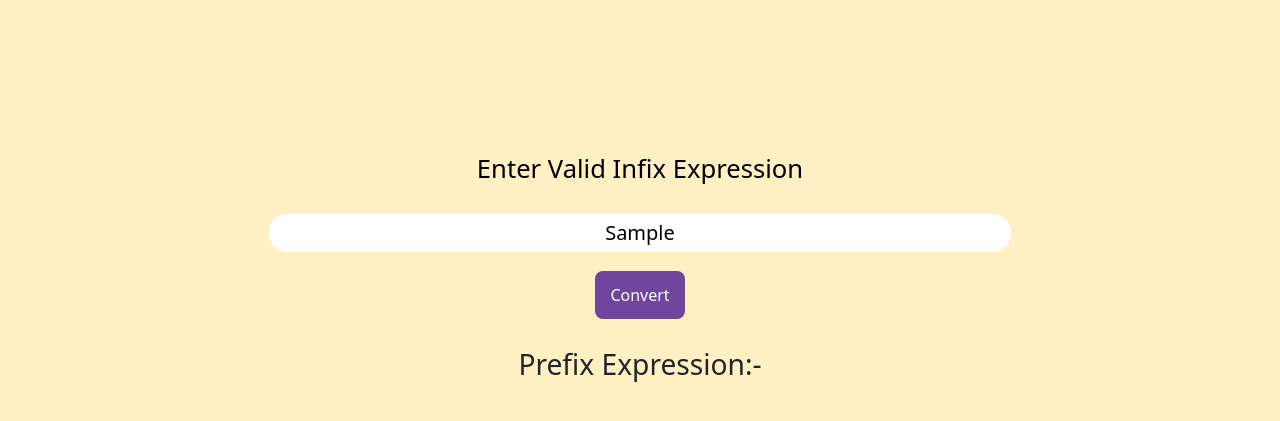
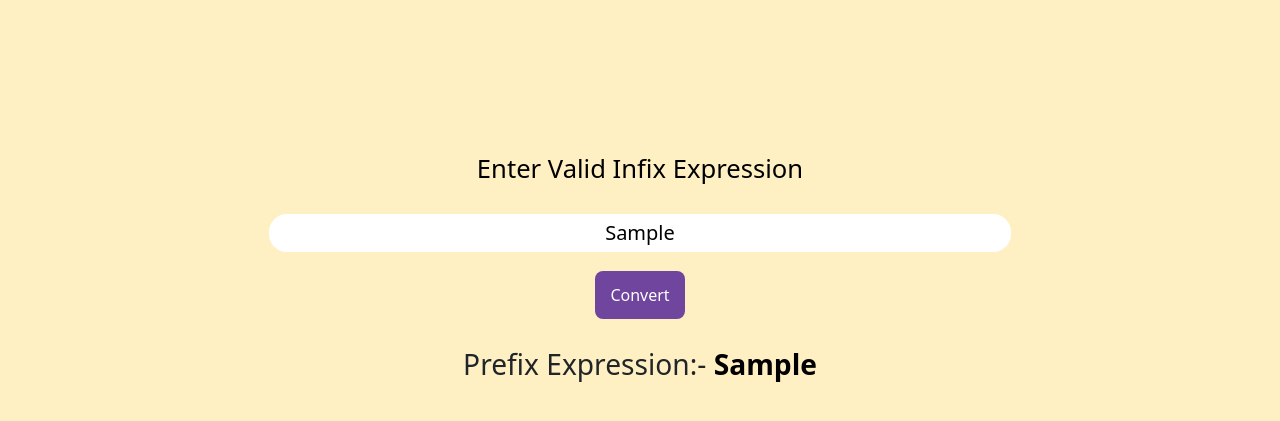
Before and after one commit to shivammahajancse/Infix-to-Prefix-converter-using-Javascript, a plain HTML site: page index.html in a window 1280 px wide. Both pictures are taken after typing "Sample" into the empty fields and a click on the button "Convert". Shown: the part 63-484 px from the top of the page. Drawn offline with nearby package versions, Linux system fonts and the light colour scheme.

Commit message:
index.html updated

```diff
--- a/index.html
+++ b/index.html
@@ -2,7 +2,7 @@
 <html lang="en">
 
 <head>
-  <script type = "text/javascript" src="script.js"></script>
+  <script type = "text/javascript" src="prefix.js"></script>
     <meta charset="UTF-8">
     <meta http-equiv="X-UA-Compatible" content="IE=edge">
     <meta name="viewport" content="width=device-width, initial-scale=1.0">
--- a/prefix.js
+++ b/prefix.js
@@ -59,18 +59,18 @@ function InfixtoPrefix()
     infixval= document.getElementById("infixvalue").value;
     console.log(infixval);
 
-    for(var i=0;i<infixval.length;i++)
+    for(var i=infixval.length-1;i>=0;i--)
     {
         var el=infixval[i];
         if(operator(el))
         {
-            if (el ==')') {
-                while (stackarr[topp] != "(") {
+            if (el =='(') {
+                while (stackarr[topp] != ")") {
                   prefix[temp++] = pop();
                 }
           pop();
             }
-            else if(el=='(')
+            else if(el==')')
             {
                 push(el);
             }
@@ -99,6 +99,6 @@ function InfixtoPrefix()
         prefix[temp++]=pop();
     }
     var st="";
-    for(var i=0;i<prefix.length;i++)st+=prefix[i];
+    for(var i=prefix.length-1;i>=0;i--)st+=prefix[i];
    document.getElementById("text").innerHTML=st;
  }
```
